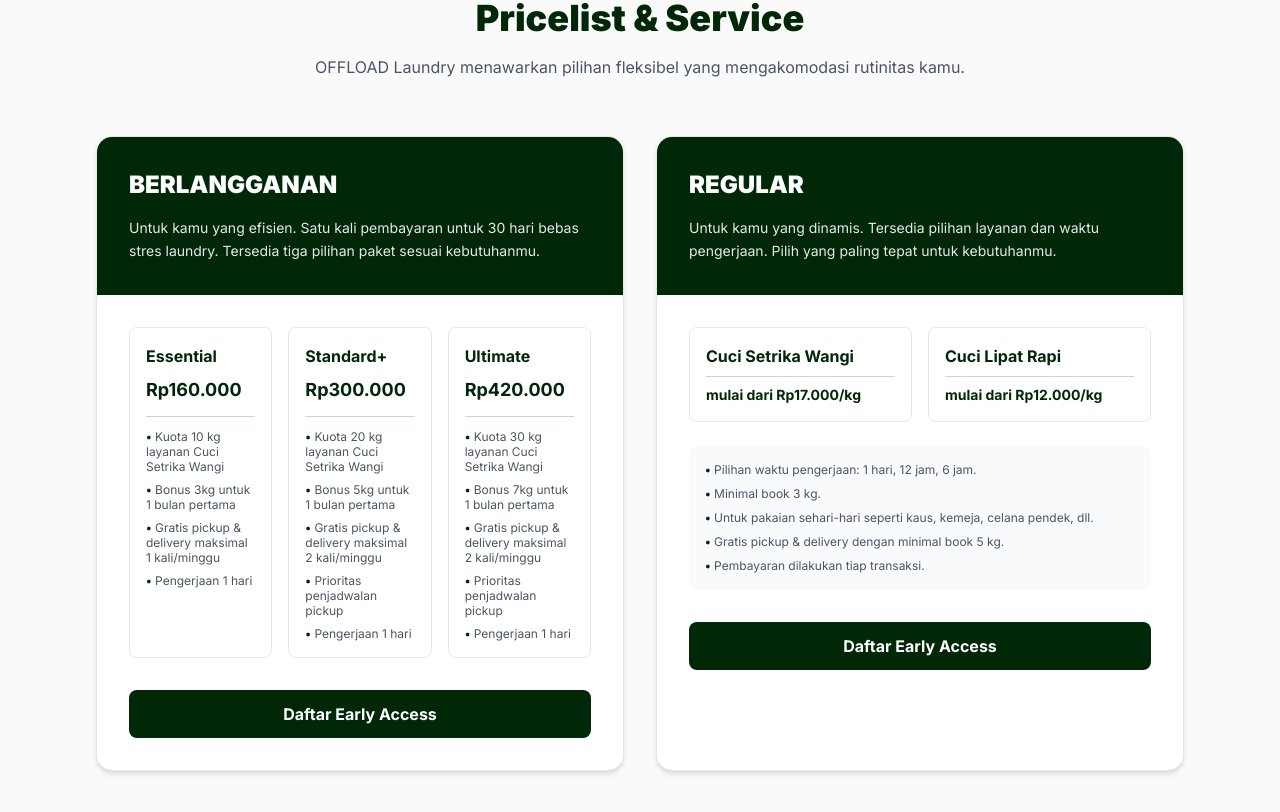
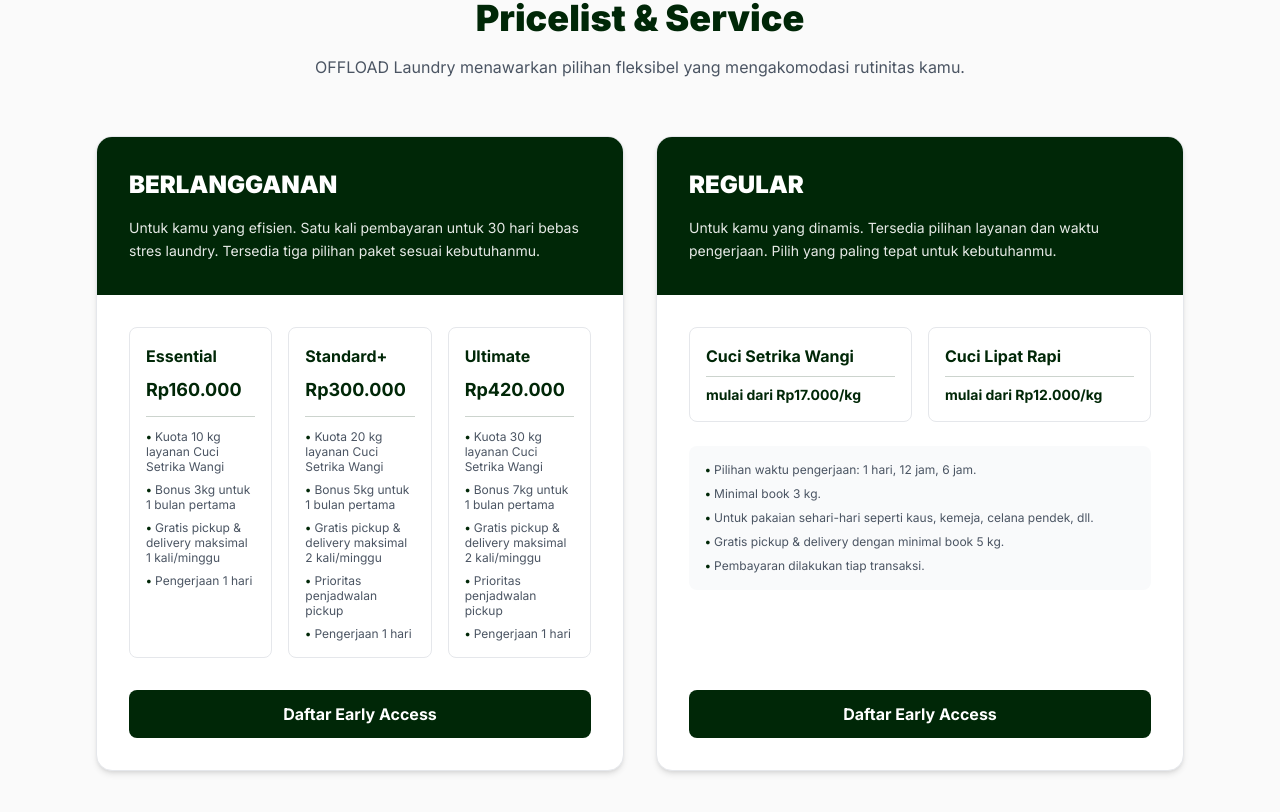
Before and after one commit to Offloadlaundry/Offloadlaundry-landing-page, a Next.js app: page / in a window 1280 px wide. Shown: the part 2998-3810 px from the top of the page. Built offline with nearby package versions, Linux system fonts and the light colour scheme.

Commit message:
Update PricingSection.tsx

```diff
--- a/components/sections/PricingSection.tsx
+++ b/components/sections/PricingSection.tsx
@@ -75,7 +75,7 @@ export default function PricingSection() {
 
         <div className="grid lg:grid-cols-2 gap-8">
           {/* Subscription Card */}
-          <div className="bg-white border border-gray-200 rounded-2xl overflow-hidden shadow-md hover:shadow-lg transition-shadow">
+          <div className="bg-white border border-gray-200 rounded-2xl overflow-hidden shadow-md hover:shadow-lg transition-shadow flex flex-col h-full">
             {/* Header */}
             <div className="bg-primary text-white p-8">
               <h3 className="text-2xl font-black mb-4">BERLANGGANAN</h3>
@@ -86,7 +86,7 @@ export default function PricingSection() {
             </div>
 
             {/* Features */}
-            <div className="p-8">
+           <div className="p-8 flex-1">
               <div className="grid grid-cols-1 sm:grid-cols-2 lg:grid-cols-3 gap-4">
                 {subscriptionPlans.map((plan) => (
                   <div
@@ -111,7 +111,7 @@ export default function PricingSection() {
             </div>
 
             {/* Button */}
-            <div className="px-8 pb-8">
+            <div className="px-8 pb-8 mt-auto">
               <button
                 onClick={scrollToTop}
                 className="w-full bg-primary text-white py-3 rounded-lg font-bold hover:bg-primary-light transition-colors"
@@ -122,7 +122,7 @@ export default function PricingSection() {
           </div>
 
           {/* Regular Service Card */}
-          <div className="bg-white border border-gray-200 rounded-2xl overflow-hidden shadow-md hover:shadow-lg transition-shadow">
+         <div className="bg-white border border-gray-200 rounded-2xl overflow-hidden shadow-md hover:shadow-lg transition-shadow flex flex-col h-full">
             {/* Header */}
             <div className="bg-primary text-white p-8">
               <h3 className="text-2xl font-black mb-4">REGULAR</h3>
@@ -133,7 +133,7 @@ export default function PricingSection() {
             </div>
 
             {/* Features */}
-            <div className="p-8">
+            <div className="p-8 flex-1">
               {/* Services Grid */}
               <div className="grid grid-cols-1 sm:grid-cols-2 gap-4 mb-6">
                 {regularServices.map((service) => (
@@ -161,7 +161,7 @@ export default function PricingSection() {
             </div>
 
             {/* Button */}
-            <div className="px-8 pb-8">
+            <div className="px-8 pb-8 mt-auto">
               <button
                 onClick={scrollToTop}
                 className="w-full bg-primary text-white py-3 rounded-lg font-bold hover:bg-primary-light transition-colors"
```
